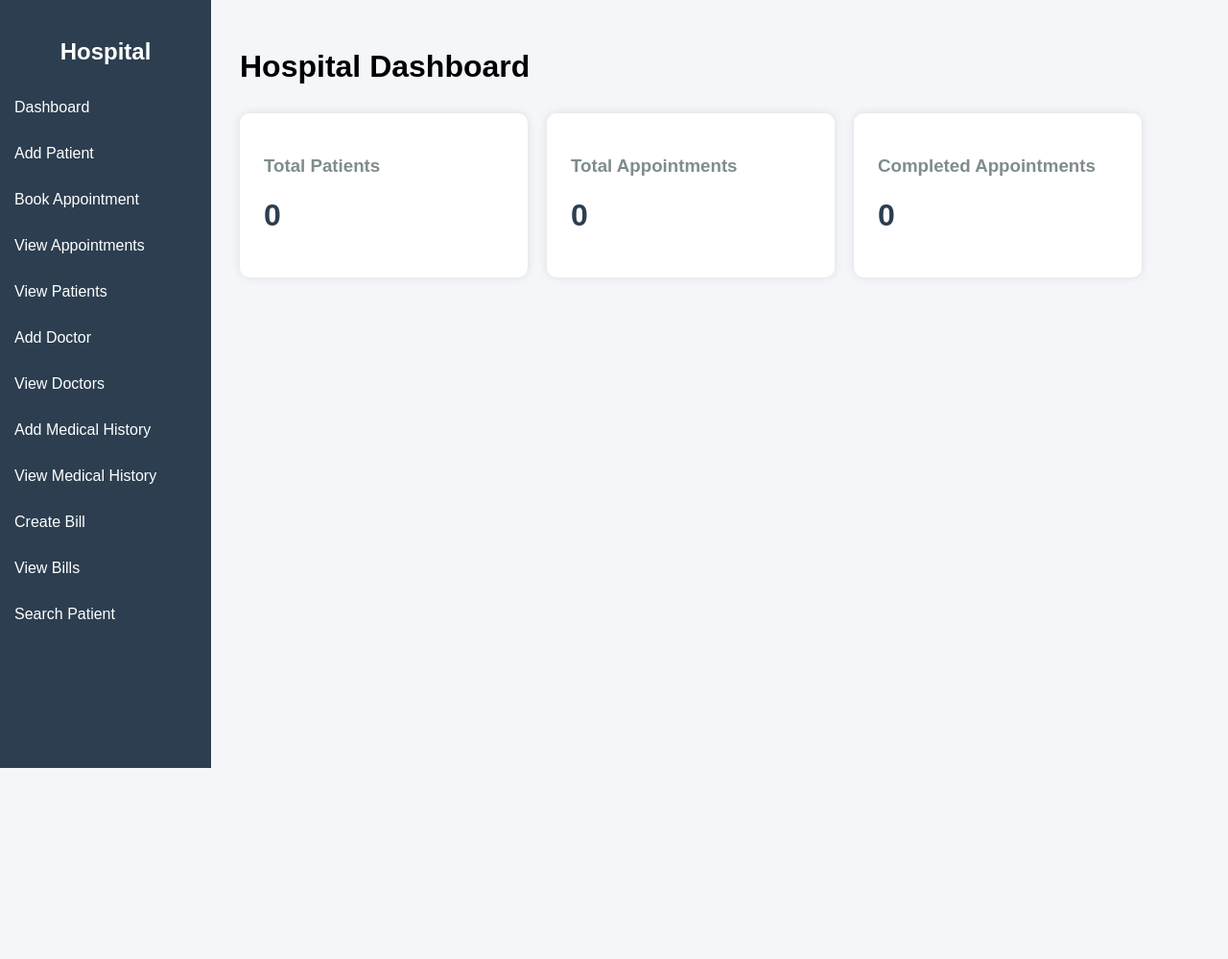
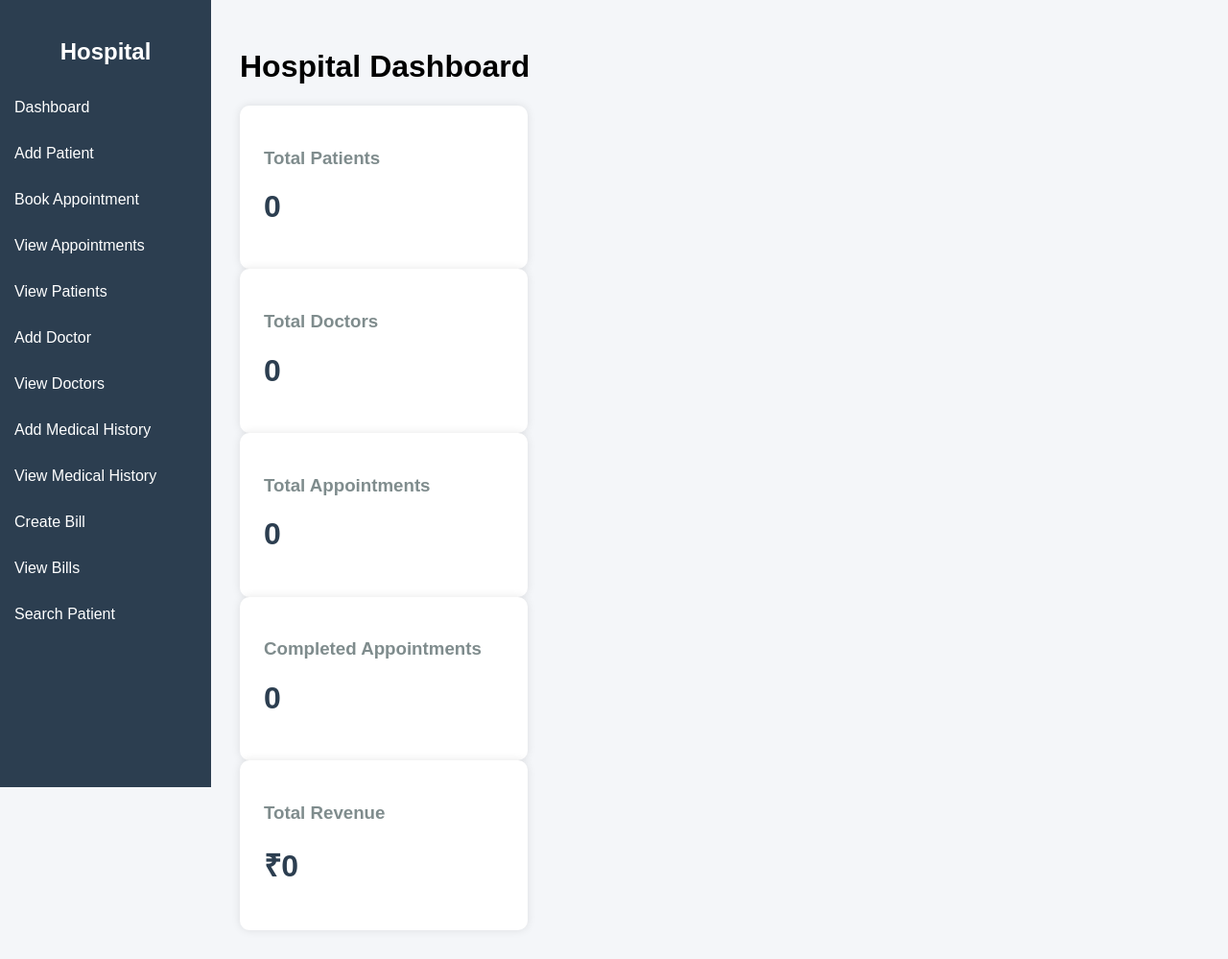
Before and after one commit to swathi04721/Hospital-Management-System, a Flask app: page /dashboard in a window 1280 px wide. Shown: the whole page at 96% size. Before the commit the page ends 800 px from the top, so only its background shows below. Run offline with Flask 3, Linux system fonts and the light colour scheme; data that the repository does not hold is empty; some libraries are stand-ins or nearby versions.

Commit message:
advanced dashboard

```diff
--- a/app.py
+++ b/app.py
@@ -98,6 +98,9 @@ def dashboard():
     cur.execute("SELECT COUNT(*) FROM patients")
     total_patients = cur.fetchone()[0]
 
+    cur.execute("SELECT COUNT(*) FROM doctors")
+    total_doctors = cur.fetchone()[0]
+
     cur.execute("SELECT COUNT(*) FROM appointments")
     total_appointments = cur.fetchone()[0]
 
@@ -108,11 +111,16 @@ def dashboard():
     """)
     completed_appointments = cur.fetchone()[0]
 
+    cur.execute("SELECT COALESCE(SUM(amount),0) FROM bills")
+    total_revenue = cur.fetchone()[0]
+
     return render_template(
         'index.html',
         total_patients=total_patients,
+        total_doctors=total_doctors,
         total_appointments=total_appointments,
-        completed_appointments=completed_appointments
+        completed_appointments=completed_appointments,
+        total_revenue=total_revenue
     )
 
 # -----------------------------
--- a/templates/index.html
+++ b/templates/index.html
@@ -41,9 +41,12 @@
         }
 
         .cards{
-            display:flex;
-            gap:20px;
-            margin-top:30px;
+           .cards{
+    display:flex;
+    flex-wrap:wrap;
+    gap:20px;
+    margin-top:30px;
+}
         }
 
         .card{
@@ -98,6 +101,11 @@
     </div>
 
     <div class="card">
+        <h3>Total Doctors</h3>
+        <h1>{{ total_doctors }}</h1>
+    </div>
+
+    <div class="card">
         <h3>Total Appointments</h3>
         <h1>{{ total_appointments }}</h1>
     </div>
@@ -107,6 +115,11 @@
         <h1>{{ completed_appointments }}</h1>
     </div>
 
+    <div class="card">
+        <h3>Total Revenue</h3>
+        <h1>₹{{ total_revenue }}</h1>
+    </div>
+
 </div>
 
 </div>
```
